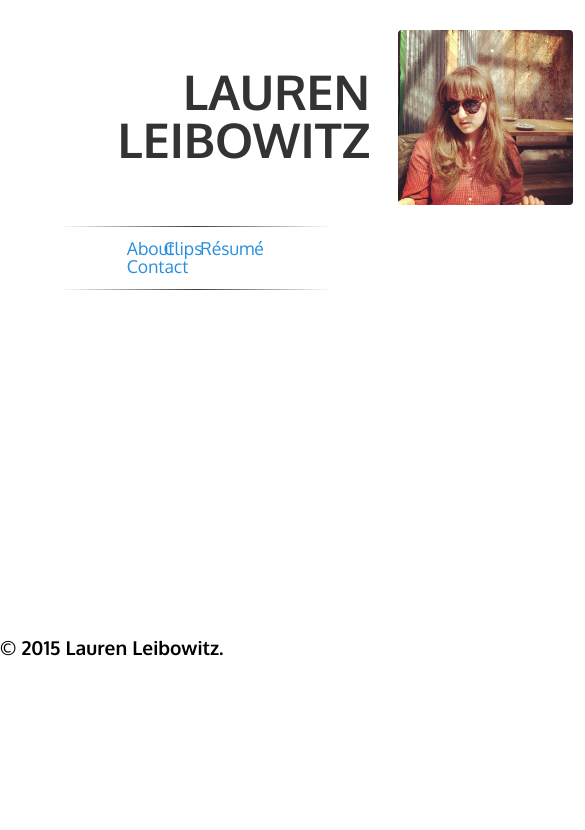
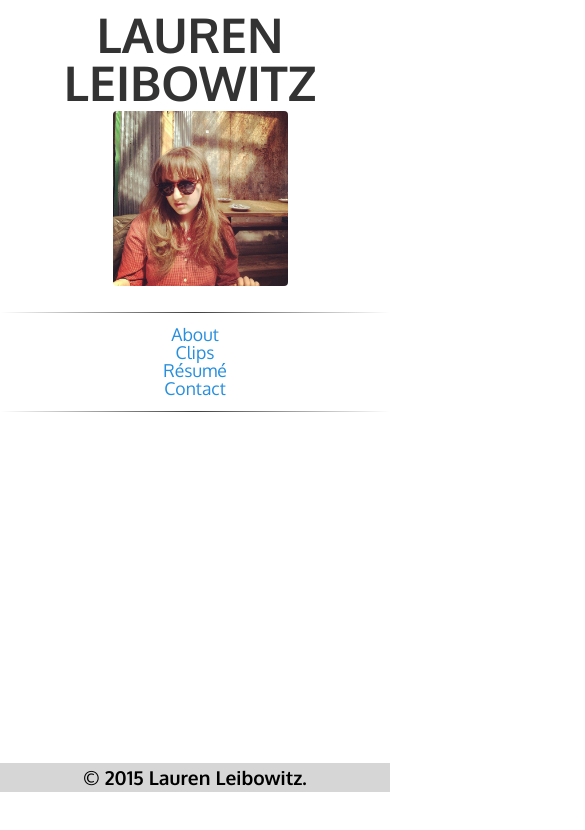
Before and after one commit to acrimer/laurenleibowitz, a plain HTML site: page resume.html in a window 390 px wide. Shown: the top 830 px of the page, 585 px wide, since content can reach past the window. Drawn offline with Linux system fonts and the light colour scheme.

Commit message:
first pass at responsive

```diff
--- a/assets/style.css
+++ b/assets/style.css
@@ -71,9 +71,44 @@ html {
 }
 
 /*
-    Hand-coded goodness by Andrew starts here
+    Responsive
     ======================================================================
 */
+
+@media only screen and (max-width: 760px){
+    header {
+      width: 100% !important;
+      padding-top: 10px !important;
+    }
+
+    header .headWrap {
+      padding-top: 0px !important;
+      min-width: 0px !important;
+    }
+
+    header .headLeft, header .headRight {
+      padding-top: 0px !important;
+      width: 100%;
+      display: inline-block;
+      text-align: center;
+      position: initial;
+      margin-bottom: 5px;
+    }
+
+    header .headLeft h1 {
+      font-size: 3em;
+    }
+
+    .nav, .navItems {
+      display: inline-block !important;
+    }
+    .nav, .navItems, .navItem {
+      width: 100% !important;
+    }
+    .main {
+      width: 90% !important;
+    }
+}
 
 /*
 	Global
@@ -221,6 +256,8 @@ header .headWrap {
 
 .main .section p {
 	padding-bottom: 0px;
+	text-indent: -10px;
+	margin-left: 10px;
 }
 
 span.em {
--- a/resume.html
+++ b/resume.html
@@ -45,7 +45,8 @@
 	</div>
 </body>
 <footer>
-	<div class="horiz">
-		<h2>&copy; <span id="year"></span> Lauren Leibowitz.
+	<div class="horizCenter">
+		<h2>&copy; <span id="year"></span> Lauren Leibowitz.</h2>
+	</div>
 </footer>
 </html>
```
